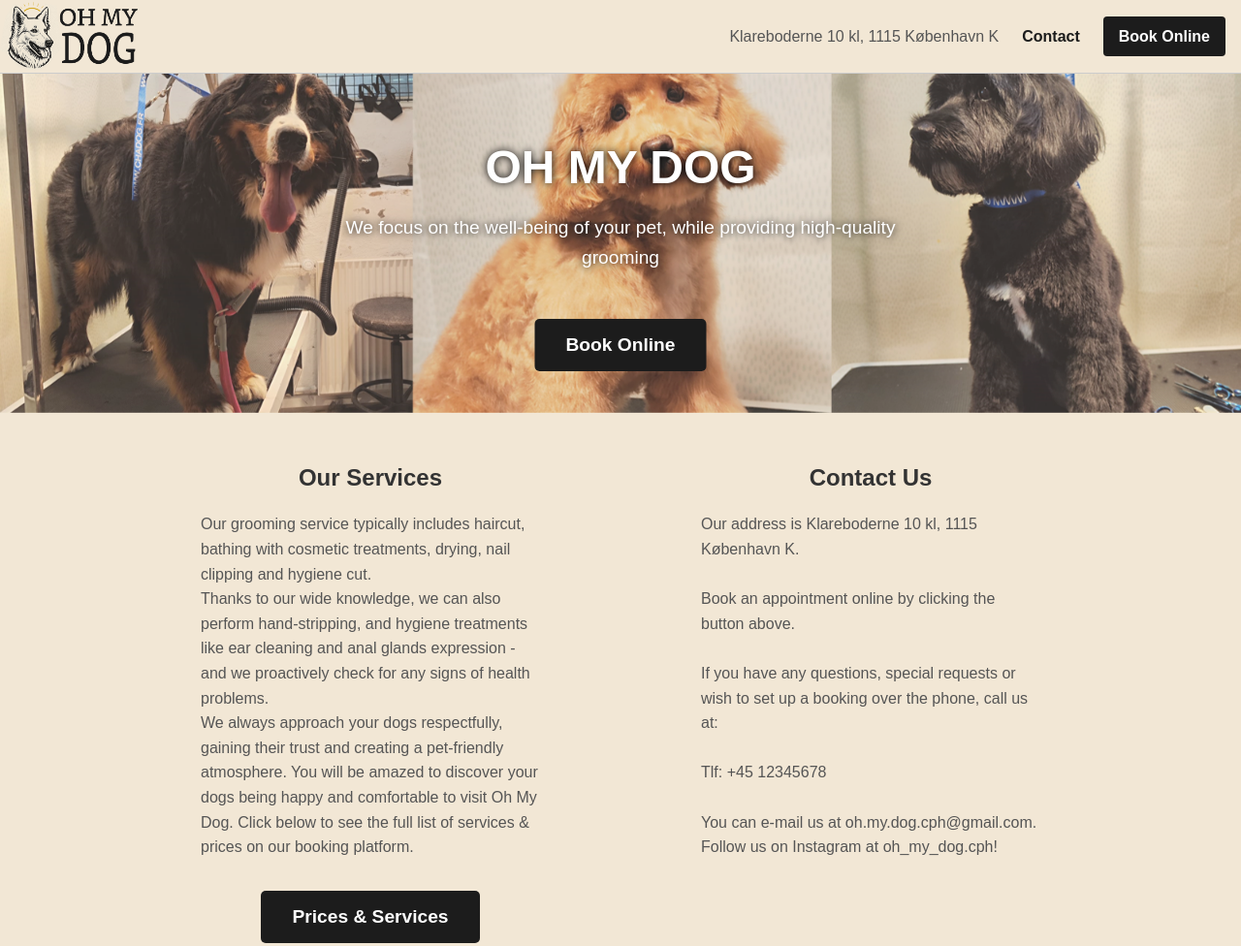
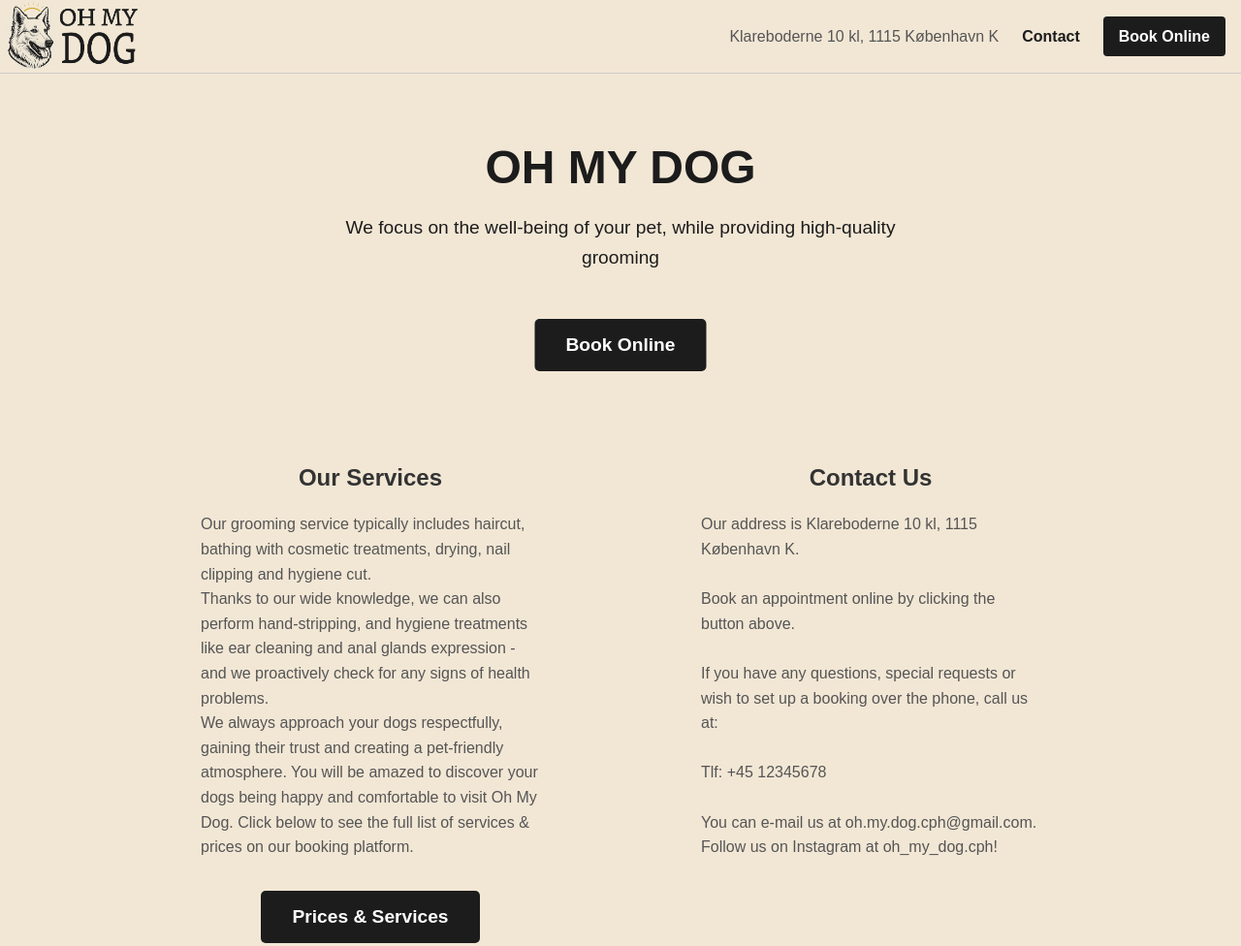
Before and after one commit to SamuVim/OhMyDog, a plain HTML site: page index.html in a window 1280 px wide. Shown: the top 976 px of the page at 97% size. Drawn offline with Linux system fonts and the light colour scheme; a web font is replaced by a local one.

Commit message:
take out hero for now

```diff
--- a/index.html
+++ b/index.html
@@ -35,11 +35,11 @@
   </section>-->
 
 <section class="hero">
-<div class="hero-slideshow">
+<!--<div class="hero-slideshow">
   <div class="slide slide1"></div>
   <div class="slide slide2"></div>
   <div class="slide slide3"></div>
-</div>
+</div>-->
 <div class="title-text">
 <h1>OH MY DOG</h1>
 <h3>We focus on the well-being of your pet, while providing high-quality grooming</h3>
--- a/styles.css
+++ b/styles.css
@@ -149,21 +149,21 @@
     transform: translate(-50%, -50%);
     padding: 1rem;
     text-align: center;
-    color: white;
+    color: var(--blick);
     font-family: 'Bookerly', sans-serif;
 
 }
     .title-text h1 {
   font-size: 3rem;
   margin: 0.5rem 0;
-  text-shadow: 0px 0px 8px black;
+  /*text-shadow: 0px 0px 8px black;*/
 }
 
 .title-text h3 {
   font-size: 1.2rem;
   margin-bottom: 1.5rem;
   font-weight: normal;
-  text-shadow: 0px 0px 8px black;
+  /*text-shadow: 0px 0px 8px black;*/
 }
 
     .hero .cta-button {
```
